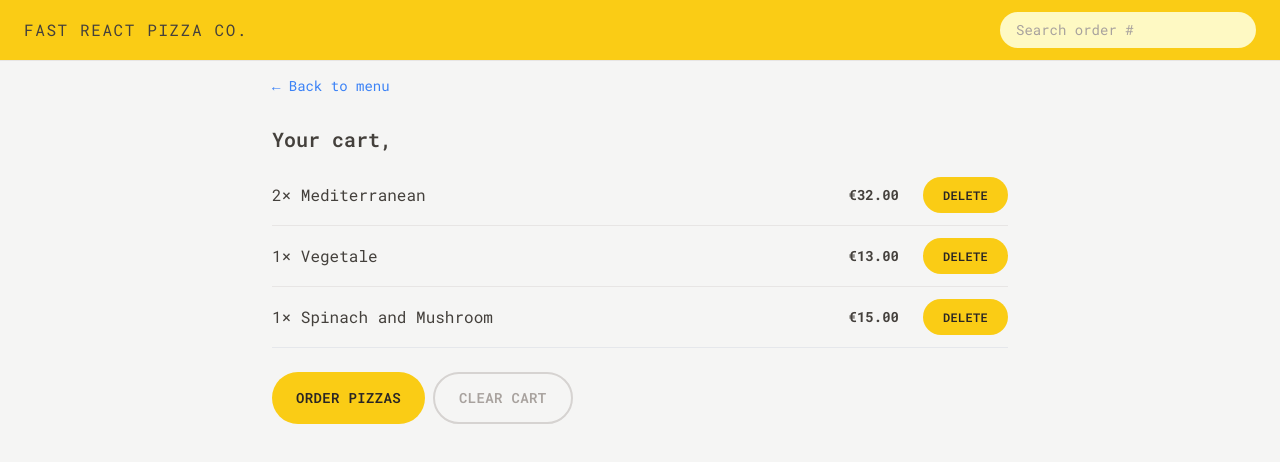
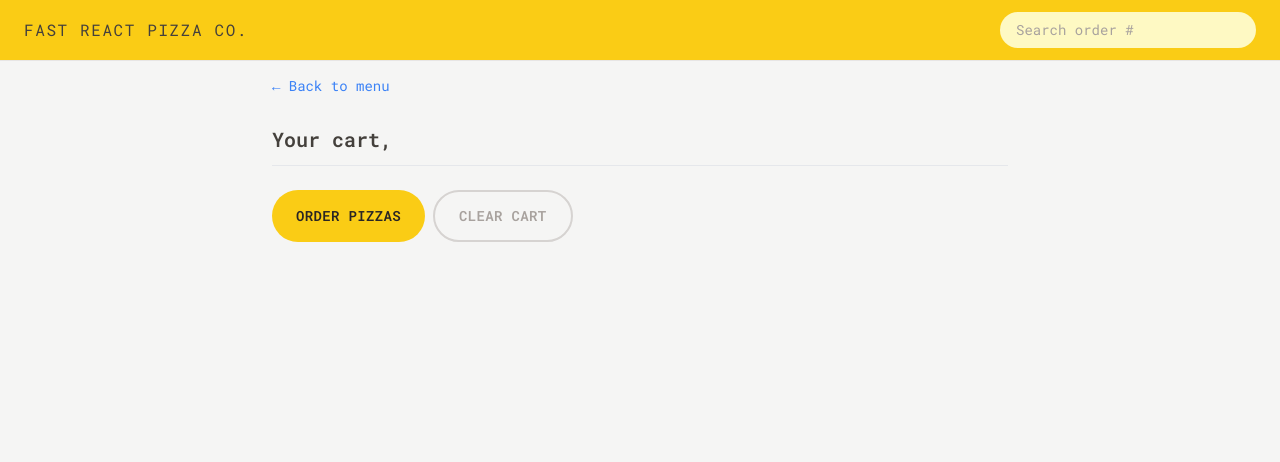
Before and after one commit to saodat-riskiyeva/fast-react-pizza-after-tailwind, a React (Vite) app: page /cart in a window 1280 px wide. Shown: the top 462 px of the page. Built offline with nearby package versions, Linux system fonts and the light colour scheme.

Commit message:
enabling clearCart action

```diff
--- a/src/features/cart/Cart.jsx
+++ b/src/features/cart/Cart.jsx
@@ -2,35 +2,38 @@ import { Link } from 'react-router-dom';
 import LinkButton from '../../ui/LinkButton';
 import Button from '../../ui/Button';
 import CartItem from './CartItem';
-import { useSelector } from 'react-redux';
+import { useDispatch, useSelector } from 'react-redux';
+import { clearCart, getCart } from './cartSlice';
+import { getUsername } from '../user/Username';
 
-const fakeCart = [
-  {
-    pizzaId: 12,
-    name: 'Mediterranean',
-    quantity: 2,
-    unitPrice: 16,
-    totalPrice: 32,
-  },
-  {
-    pizzaId: 6,
-    name: 'Vegetale',
-    quantity: 1,
-    unitPrice: 13,
-    totalPrice: 13,
-  },
-  {
-    pizzaId: 11,
-    name: 'Spinach and Mushroom',
-    quantity: 1,
-    unitPrice: 15,
-    totalPrice: 15,
-  },
-];
+// const fakeCart = [
+//   {
+//     pizzaId: 12,
+//     name: 'Mediterranean',
+//     quantity: 2,
+//     unitPrice: 16,
+//     totalPrice: 32,
+//   },
+//   {
+//     pizzaId: 6,
+//     name: 'Vegetale',
+//     quantity: 1,
+//     unitPrice: 13,
+//     totalPrice: 13,
+//   },
+//   {
+//     pizzaId: 11,
+//     name: 'Spinach and Mushroom',
+//     quantity: 1,
+//     unitPrice: 15,
+//     totalPrice: 15,
+//   },
+// ];
 
 function Cart() {
-  const username = useSelector((state) => state.user.username);
-  const cart = fakeCart;
+  const username = useSelector(getUsername);
+  const cart = useSelector(getCart);
+  const dispatch = useDispatch();
 
   return (
     <div className="px-4 py-3">
@@ -49,7 +52,9 @@ function Cart() {
           Order pizzas
         </Button>
 
-        <Button type="secondary">Clear cart</Button>
+        <Button type="secondary" onClick={() => dispatch(clearCart())}>
+          Clear cart
+        </Button>
       </div>
     </div>
   );
--- a/src/features/cart/cartSlice.js
+++ b/src/features/cart/cartSlice.js
@@ -2,16 +2,6 @@ import { createSlice } from '@reduxjs/toolkit';
 
 const initialState = {
   cart: [],
-
-  //   cart: [
-  //     {
-  //       pizzaId: 12,
-  //       name: 'Mediterranean',
-  //       quantity: 2,
-  //       unitPrice: 16,
-  //       totalPrice: 32,
-  //     },
-  //   ],
 };
 
 const cartSlice = createSlice({
@@ -54,6 +44,8 @@ export const {
 
 export default cartSlice.reducer;
 
+export const getCart = (state) => state.cart.cart;
+
 export const getTotalCartQuantity = (state) =>
   state.cart.cart.reduce((sum, item) => sum + item.quantity, 0);
 
--- a/src/features/user/Username.jsx
+++ b/src/features/user/Username.jsx
@@ -10,4 +10,6 @@ function Username() {
   );
 }
 
+export const getUsername = (state) => state.user.username;
+
 export default Username;
```
